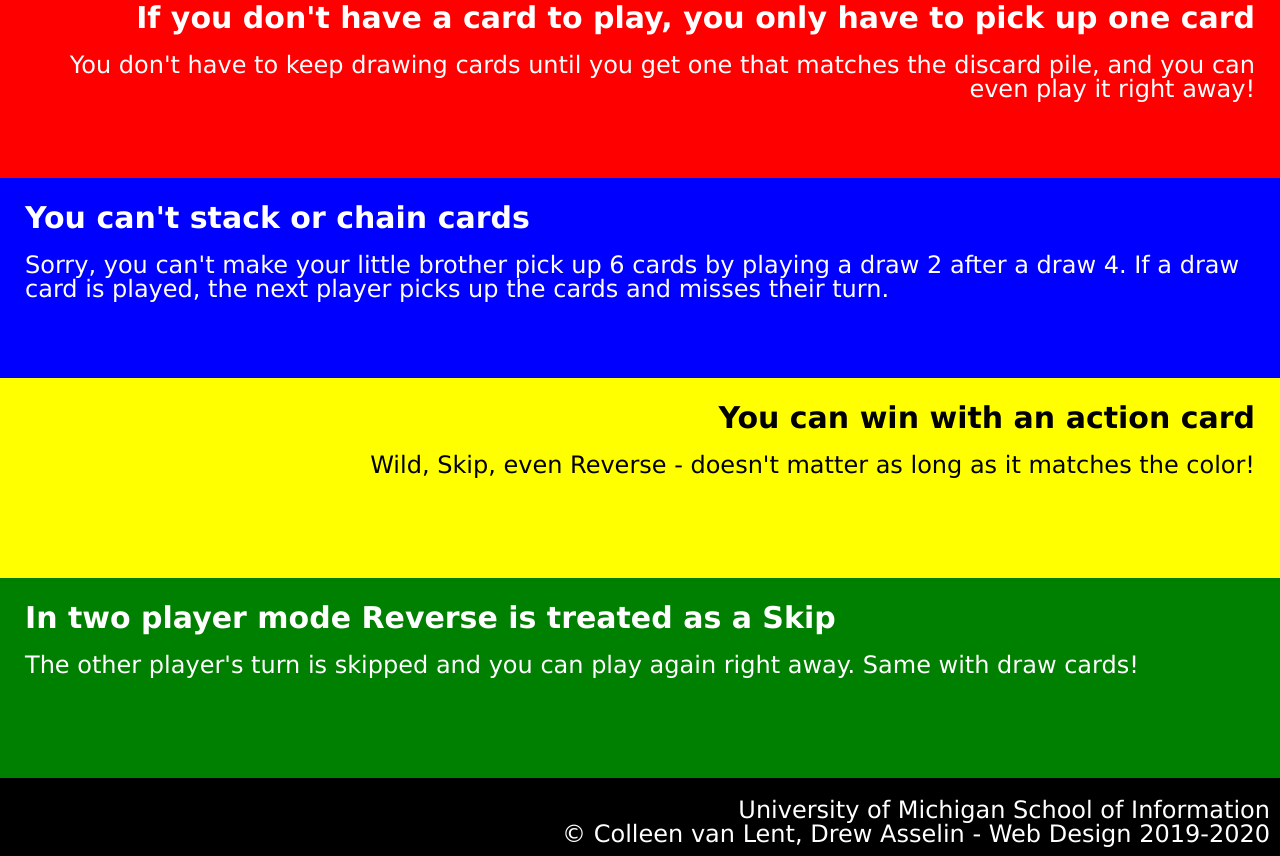
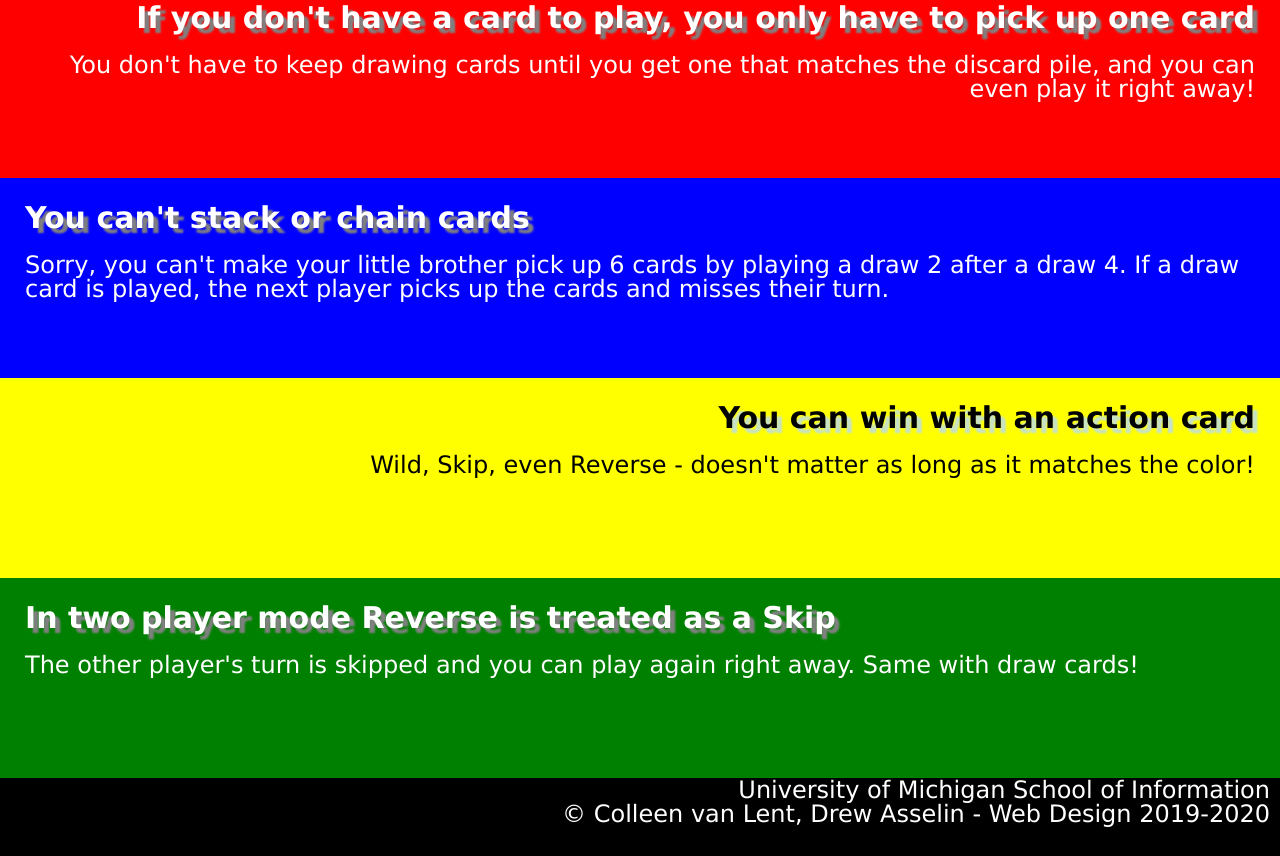
Before and after one commit to DSWhite96/homework2, a plain HTML site: page index.html in a window 1280 px wide. Shown: the part 709-1565 px from the top of the page. Drawn offline with Linux system fonts and the light colour scheme.

Commit message:
Fixing errors

```diff
--- a/css/style.css
+++ b/css/style.css
@@ -11,7 +11,7 @@ h1 {
 
 h2 {
     font-size: 30px;
-    text-shadow: 5px, 5px, 2px, #808080;
+    text-shadow: 5px 5px 2px #808080;
 }
 
 p {
@@ -30,10 +30,11 @@ div {
     padding: 25px;
 }
 
-footer {
+footer p {
     text-align: right;
     padding-right: 10px;
     padding-bottom: 10px;
+    padding-top: 0px;
 }
 
 #red {
@@ -46,6 +47,10 @@ footer {
     text-align: left;
 }
 
+#yellow h2 {
+    text-shadow: 5px 5px 2px #c7e2c7;
+}
+
 #yellow {
     background-color: #ffff00;
     text-align: right;
```
Also changed, not shown: index.html (+1 -1 lines).
